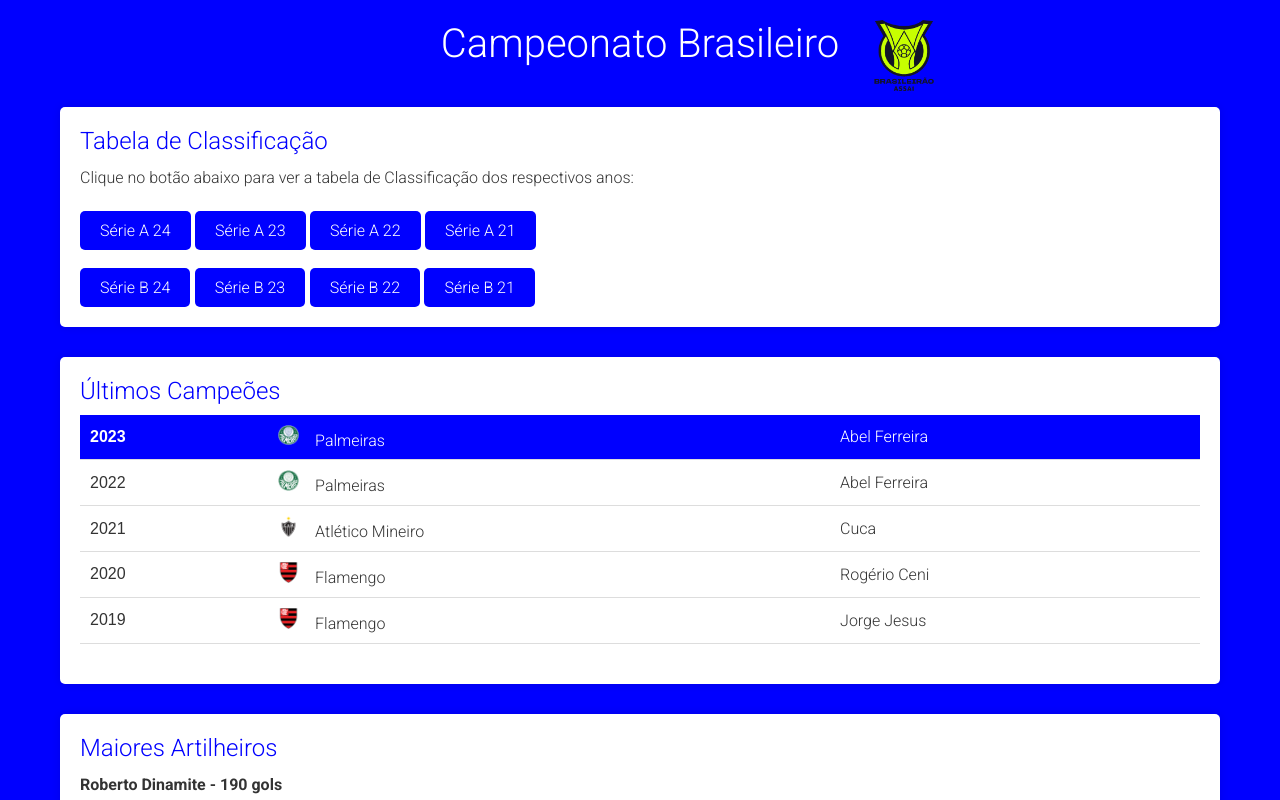
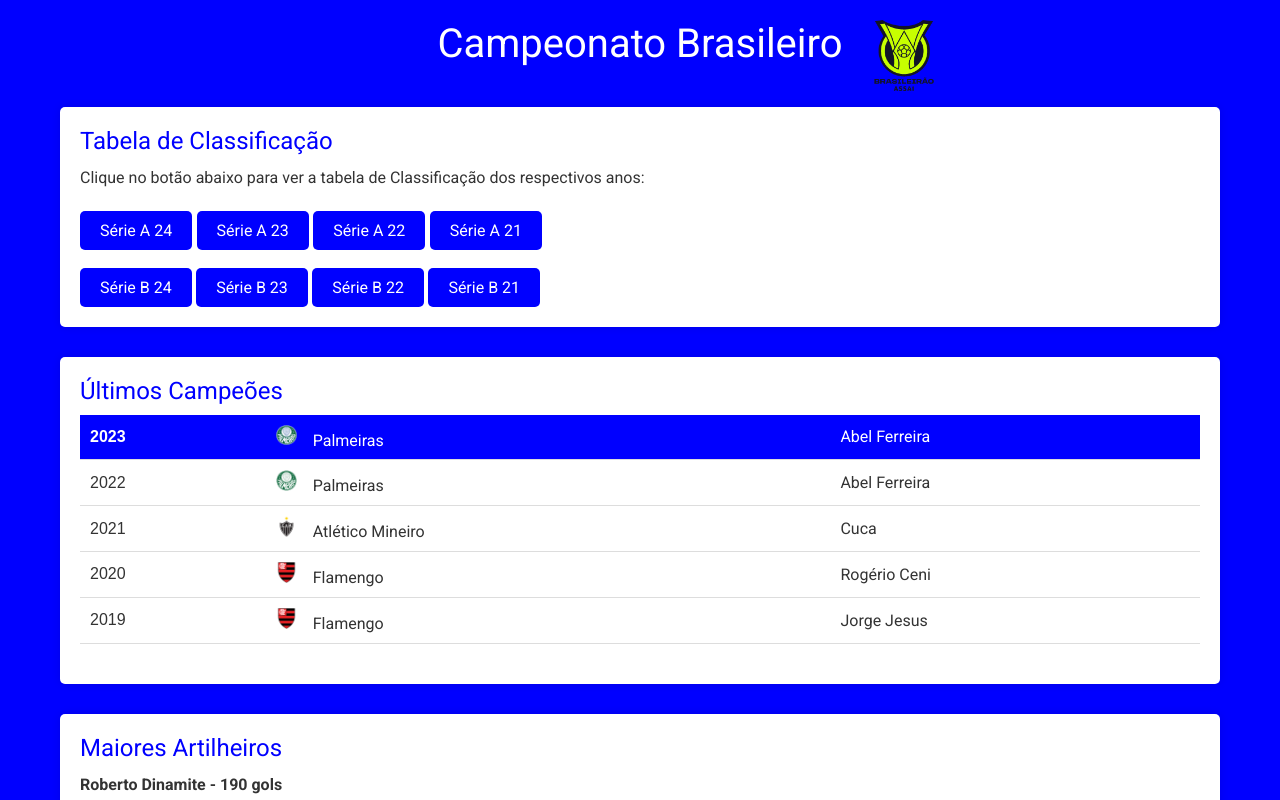
Before and after one commit to zxnuz/Brasileirao, a plain HTML site: page ZANUZ.html in a window 1280 px wide. Shown: the top 800 px of the page. Drawn offline with Linux system fonts and the light colour scheme.

Commit message:
Update ZANUZ.html

```diff
--- a/ZANUZ.html
+++ b/ZANUZ.html
@@ -9,7 +9,7 @@
 
         .roboto-light {
             font-family: "Roboto", sans-serif;
-            font-weight: 300;
+            font-weight: 400;
             font-style: normal;
         }
 
@@ -26,7 +26,7 @@
         }
 
         header {
-            background-color: ;
+            background-color: blue;
             color: #fff;
             padding: 20px;
             text-align: center;
@@ -112,9 +112,10 @@
             height: 1.3em;
             margin-right: 1em;
         }
+
     </style>
 </head>
-<body>
+<body class="centro">
     <header>
         <img src="brasileirao.png" alt="Logo do Brasileirão">
         <h1 class="roboto-light" >Campeonato Brasileiro</h1>
```
